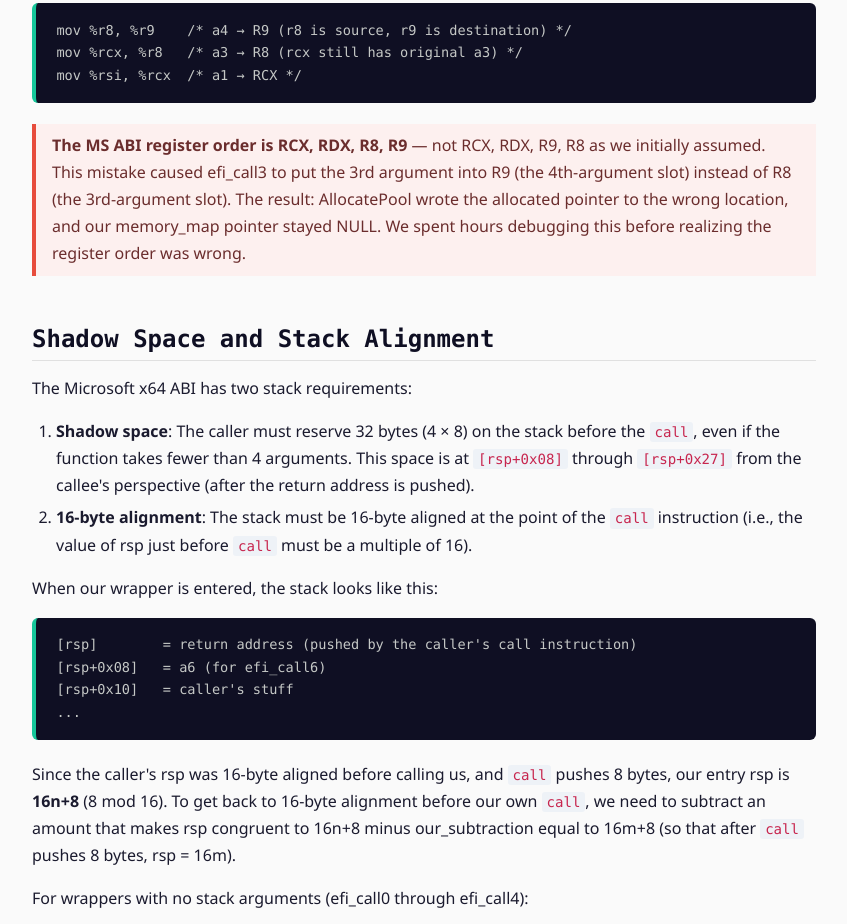
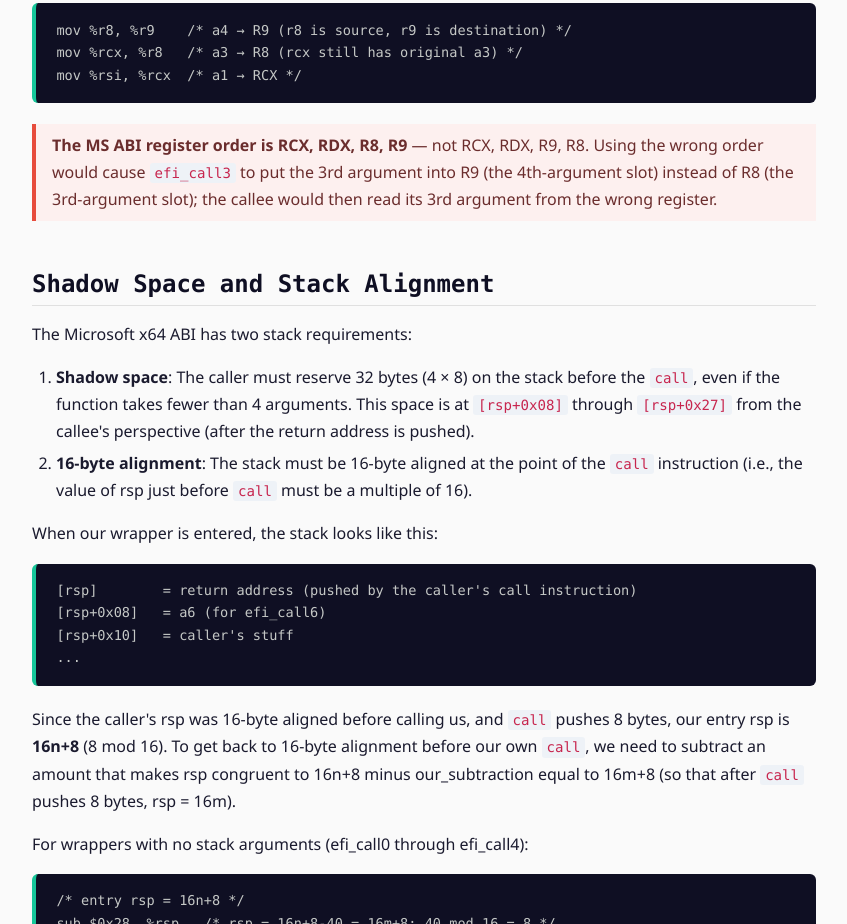
Before and after one commit to scottrix/turtle-tutorial, a plain HTML site: page 16-abi-translation.html in a window 1280 px wide. Shown: the part 3078-4002 px from the top of the page, without its empty margins (216-1063 px from the left). Drawn offline with Linux system fonts and the light colour scheme.

Commit message:
Remove debugging-anecdote language from warnings (chs 2, 16); keep technical point

```diff
--- a/16-abi-translation.html
+++ b/16-abi-translation.html
@@ -165,12 +165,10 @@ mov %rsi, %rcx  /* a1 → RCX */</code></pre>
 
 <blockquote class="warning">
 <strong>The MS ABI register order is RCX, RDX, R8, R9</strong> &mdash;
-not RCX, RDX, R9, R8 as we initially assumed. This mistake caused
-efi_call3 to put the 3rd argument into R9 (the 4th-argument slot)
-instead of R8 (the 3rd-argument slot). The result: AllocatePool wrote
-the allocated pointer to the wrong location, and our memory_map pointer
-stayed NULL. We spent hours debugging this before realizing the register
-order was wrong.
+not RCX, RDX, R9, R8. Using the wrong order would cause
+<code>efi_call3</code> to put the 3rd argument into R9 (the
+4th-argument slot) instead of R8 (the 3rd-argument slot); the callee
+would then read its 3rd argument from the wrong register.
 </blockquote>
 
 <h2 id="shadow-space">Shadow Space and Stack Alignment</h2>
```
Also changed, not shown: 02-efi-types.html (+1 -1 lines).
